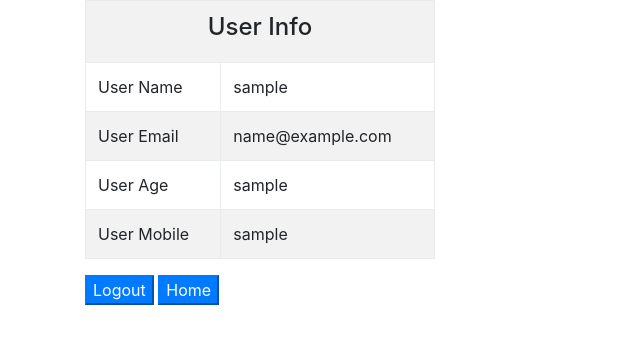
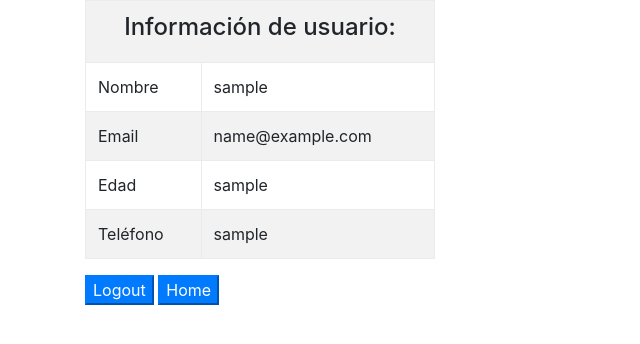
Before and after one commit to Lluisgp/uachi, a CodeIgniter app: page /database/index.php/user/user_profile in a window 1280 px wide. Shown: the top 344 px of the page, without its empty margins (0-640 px from the left). Run offline with CodeIgniter, Linux system fonts and the light colour scheme; the visitor is signed in with stand-in values (Sample User, id 1).

Commit message:
bdd update

```diff
--- a/application/views/user_profile.php
+++ b/application/views/user_profile.php
@@ -28,23 +28,23 @@ if(!$user_id){
 
 
         <tr>
-          <th colspan="2"><h4 class="text-center">User Info</h3></th>
+          <th colspan="2"><h4 class="text-center">Información de usuario:</h3></th>
 
         </tr>
           <tr>
-            <td>User Name</td>
+            <td>Nombre</td>
             <td><?php echo $this->session->userdata('user_name'); ?></td>
           </tr>
           <tr>
-            <td>User Email</td>
+            <td>Email</td>
             <td><?php echo $this->session->userdata('user_email');  ?></td>
           </tr>
           <tr>
-            <td>User Age</td>
+            <td>Edad</td>
             <td><?php echo $this->session->userdata('user_age');  ?></td>
           </tr>
           <tr>
-            <td>User Mobile</td>
+            <td>Teléfono</td>
             <td><?php echo $this->session->userdata('user_mobile');  ?></td>
           </tr>
       </table>
```
Also changed, not shown: 1 other file.
